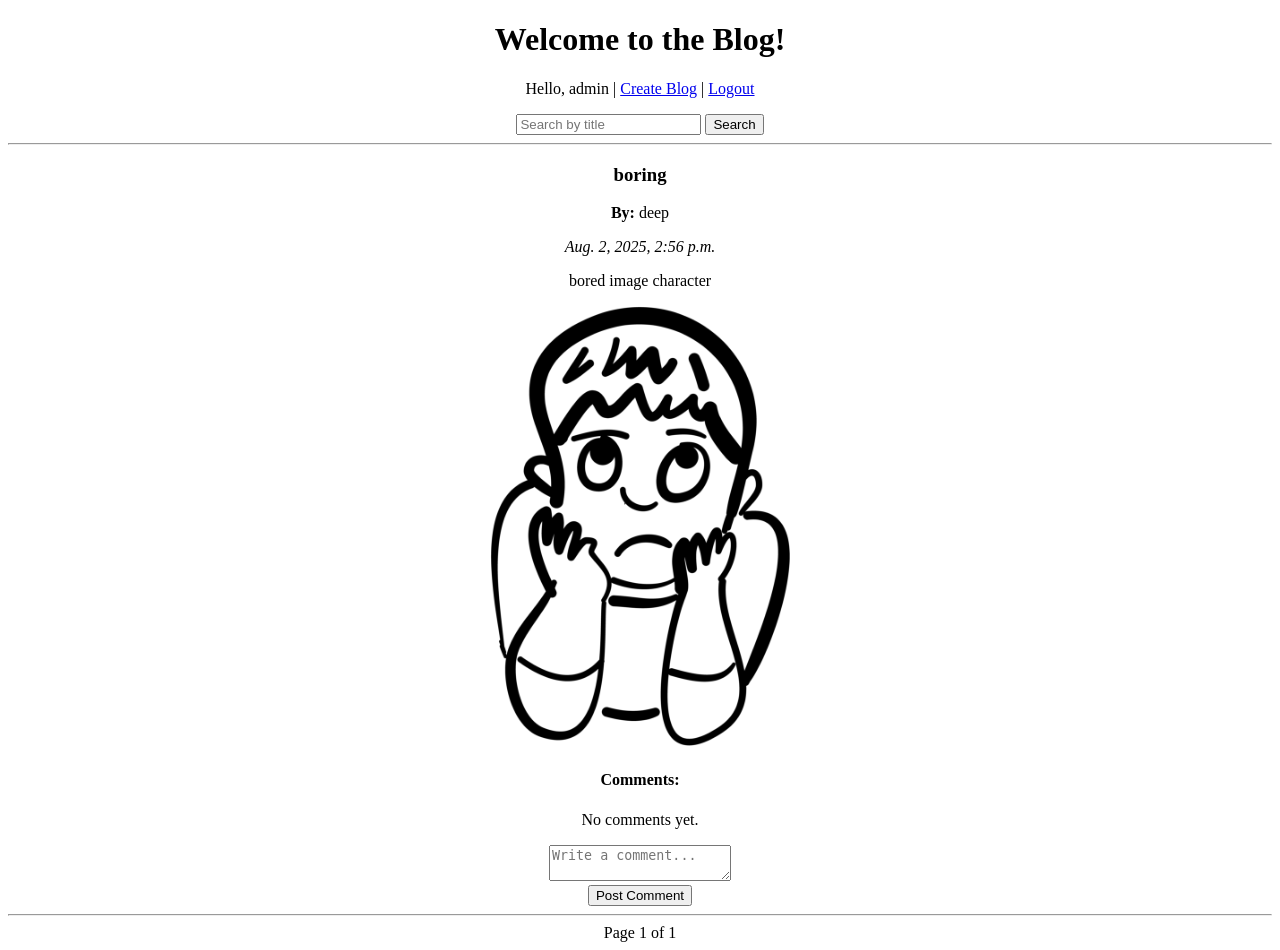
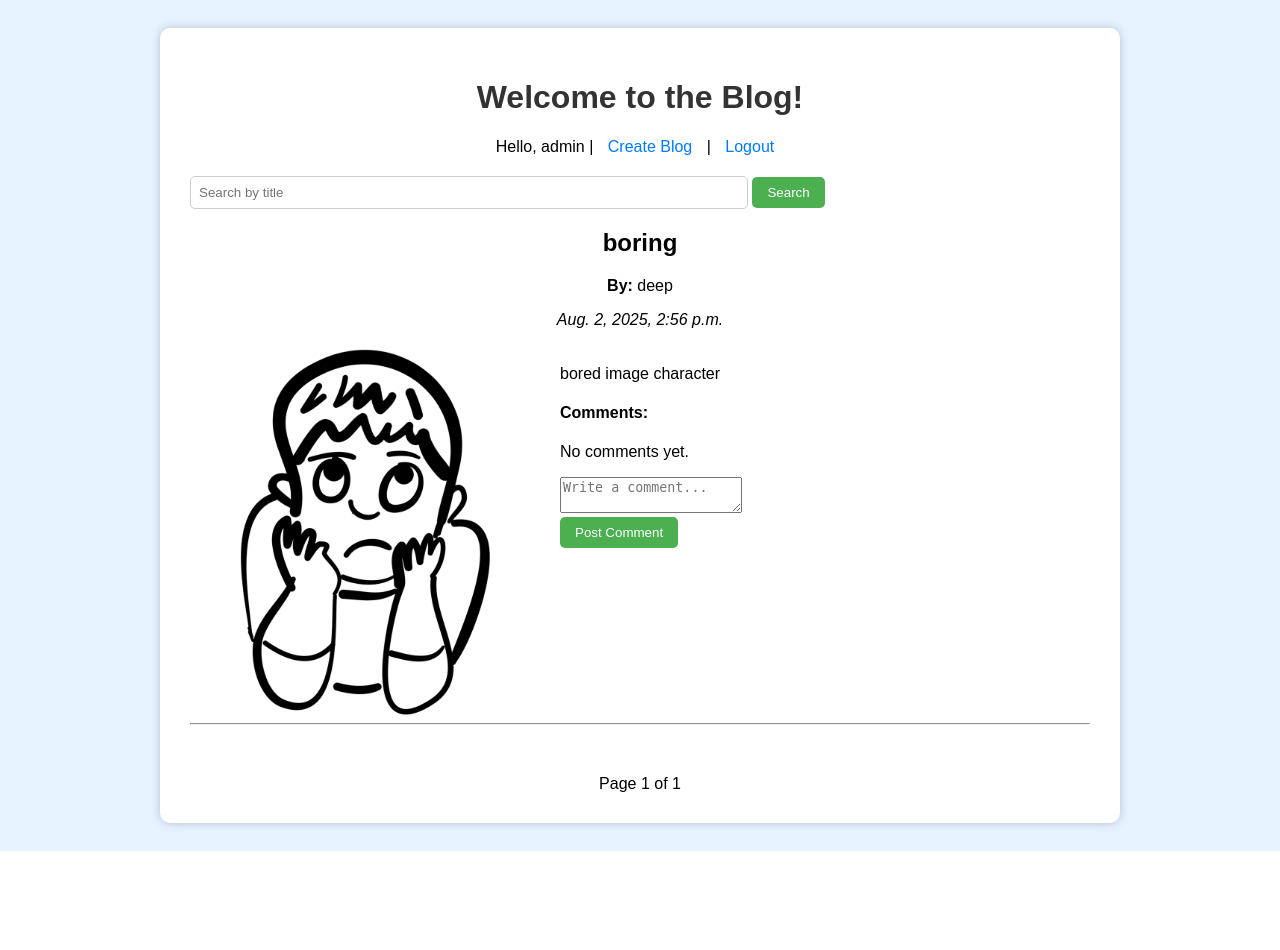
Before and after one commit to jayaprakashdeepika/djangoproject, a Django app: page / in a window 1280 px wide. After the commit the page ends 851 px from the top, so only its background shows below. Run offline with Django 5.2, Linux system fonts and the light colour scheme; a user stored in the database is signed in; data comes from the database, SQL or seed files in the repository; both versions use the stored data as it was after the commit; data that the repository does not hold is empty.

Commit message:
Updated templates and styles

```diff
--- a/blog_site/blog_site/settings.py
+++ b/blog_site/blog_site/settings.py
@@ -25,7 +25,7 @@ SECRET_KEY = 'django-insecure-xmn6@&*_+1=oh#sl7bulqp4#47+dy+%8zfj)=c)_ie5$_9b(a-
 # SECURITY WARNING: don't run with debug turned on in production!
 DEBUG = True
 
-ALLOWED_HOSTS = ['your-username.pythonanywhere.com']
+ALLOWED_HOSTS = ['your-username.pythonanywhere.com','localhost','127.0.0.1']
 
 
 
--- a/blog_site/main_app/templates/home.html
+++ b/blog_site/main_app/templates/home.html
@@ -2,42 +2,109 @@
 <html>
 <head>
     <title>Blog Home</title>
+    <style>
+        body {
+            background-color: #e6f2ff;
+            font-family: Arial, sans-serif;
+            padding: 20px;
+        }
+        .container {
+            max-width: 900px;
+            margin: auto;
+            background: white;
+            padding: 30px;
+            border-radius: 10px;
+            box-shadow: 0 0 10px rgba(0,0,0,0.2);
+        }
+        h1 {
+            text-align: center;
+            color: #333;
+        }
+        .top-bar {
+            text-align: center;
+            margin-bottom: 20px;
+        }
+        .top-bar a {
+            margin: 0 10px;
+            text-decoration: none;
+            color: #007bff;
+        }
+        form input[type="text"] {
+            width: 60%;
+            padding: 8px;
+            border: 1px solid #ccc;
+            border-radius: 5px;
+        }
+        form button {
+            padding: 8px 15px;
+            border: none;
+            background-color: #4CAF50;
+            color: white;
+            border-radius: 5px;
+        }
+        .blog-post {
+            border-top: 1px solid #ccc;
+            margin-top: 20px;
+            padding-top: 20px;
+        }
+        .blog-post img {
+            max-width: 30%;
+            height: auto;
+        }
+        .pagination {
+            text-align: center;
+            margin-top: 30px;
+        }
+        .pagination a {
+            margin: 0 10px;
+            text-decoration: none;
+            color: #333;
+        }
+        .comment {
+            margin-left: 20px;
+            font-style: italic;
+        }
+    </style>
 </head>
-<body>
-<center>
+<body><centre>
+    <div class="container">
         <h1>Welcome to the Blog!</h1>
 
         {% if user.is_authenticated %}
-        <p>
+            <div class="top-bar">
                 Hello, {{ user.username }} |
                 <a href="{% url 'create_blog' %}">Create Blog</a> |
                 <a href="{% url 'logout' %}">Logout</a>
-        </p>
+            </div>
 
-        <!-- Search box -->
+            <!-- Search -->
             <form method="GET" action="{% url 'home' %}">
                 <input type="text" name="q" placeholder="Search by title" value="{{ query|default:'' }}">
                 <button type="submit">Search</button>
             </form>
-        <hr>
 
-        <!-- Blog listing -->
+            <!-- Blog Listing -->
             {% for blog in page_obj %}
-            <h3>{{ blog.title }}</h3>
+    <div style="margin-bottom: 50px; text-align: center;">
+        <!-- Title, Author, Date (centered above the image) -->
+        <h2>{{ blog.title }}</h2>
+        <p><strong>By:</strong> {{ blog.author.username }}</p>
+        <p><em>{{ blog.created_at }}</em></p>
+
+        <!-- Image and Description Side-by-Side -->
+        <div style="display: flex; justify-content: flex-start; align-items: flex-start; gap: 70px; margin-top: 20px;margin-left:50px;">
+            {% if blog.image %}
+                <img src="{{ blog.image.url }}" width="250" style="border-radius: 8px;">
+            {% endif %}
+
+            <div style="text-align: left; max-width: 500px;">
+                <p>{{ blog.content }}</p>
 
                 {% if user == blog.author %}
                     <p>
                         <a href="{% url 'edit_blog' blog.id %}">Edit</a> |
                         <a href="{% url 'delete_blog' blog.id %}">Delete</a>
                     </p>
-            {% endif %}
-
-            <p><strong>By:</strong> {{ blog.author.username }}</p>
-            <p><em>{{ blog.created_at }}</em></p>
-            <p>{{ blog.content }}</p>
-
-            {% if blog.image %}
-                <img src="{{ blog.image.url }}" width="300"><br>
                 {% endif %}
 
                 <h4>Comments:</h4>
@@ -52,12 +119,17 @@
                     <textarea name="text" placeholder="Write a comment..." required></textarea><br>
                     <button type="submit">Post Comment</button>
                 </form>
-
+            </div>
+        </div>
         <hr>
+    </div>
 {% endfor %}
 
-        <!-- Pagination links -->
-        <div>
+
+
+
+            <!-- Pagination -->
+            <div class="pagination">
                 {% if page_obj.has_previous %}
                     <a href="?q={{ query }}&page=1">First</a>
                     <a href="?q={{ query }}&page={{ page_obj.previous_page_number }}">Previous</a>
@@ -73,6 +145,6 @@
         {% else %}
             <p><a href="{% url 'login' %}">Login</a> to view blogs.</p>
         {% endif %}
-</center>
-</body>
+    </div>
+</body></centre>
 </html>
--- a/blog_site/main_app/views.py
+++ b/blog_site/main_app/views.py
@@ -32,8 +32,8 @@ def register(request):
             profile = profile_form.save(commit=False)
             profile.user = user
             profile.save()
-            login(request, user)
-            return redirect('home')
+            #login(request, user)
+            return redirect('login')
     else:
         user_form = RegisterForm()
         profile_form = ProfileForm()
```
Also changed, not shown: blog_site/main_app/templates/base.html (added, +59 -0 lines), blog_site/main_app/templates/create_blog.html (+57 -7 lines), blog_site/main_app/templates/login.html (+30 -9 lines), blog_site/main_app/templates/register.html (+60 -12 lines), blog_site/db.sqlite3. Lines whose indentation alone changed are shown as unchanged.
